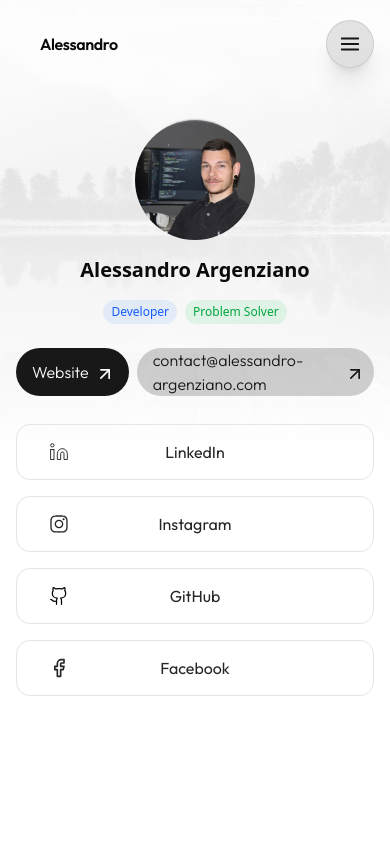
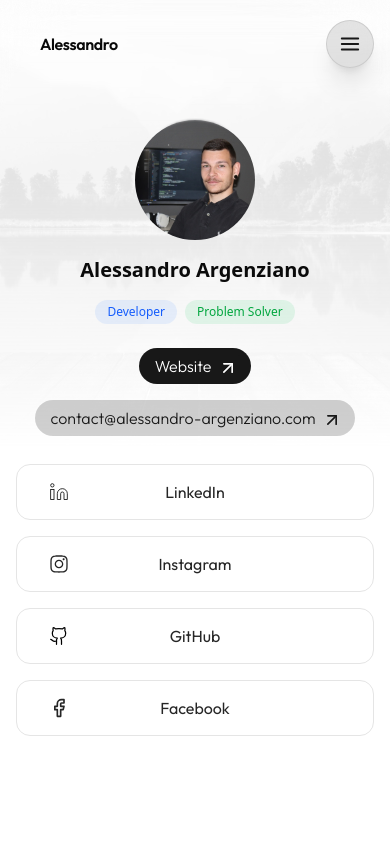
Before and after one commit to alessandro-arg/portfolio-2.0, a Next.js app: page /links in a window 390 px wide. Shown: the top 844 px of the page. Built offline with nearby package versions, Linux system fonts and the light colour scheme; what fumadocs-ui would draw is missing.

Commit message:
fix: fixed a small layout bug of the cta buttons inside the links route

```diff
--- a/app/links/page.tsx
+++ b/app/links/page.tsx
@@ -25,15 +25,15 @@ export default function Links() {
             />
             <h1 className="font-semibold text-xl">Alessandro Argenziano</h1>
             <div className="flex flex-wrap gap-x-2 gap-y-1 text-xs md:text-sm">
-              <span className="rounded-full px-2 py-1 bg-blue-500/10 text-blue-600 dark:text-blue-500">
+              <span className="rounded-full px-3 py-1 bg-blue-500/10 text-blue-600 dark:text-blue-500">
                 Developer
               </span>
-              <span className="rounded-full px-2 py-1 bg-green-500/10 text-green-600 dark:text-green-500">
+              <span className="rounded-full px-3 py-1 bg-green-500/10 text-green-600 dark:text-green-500">
                 Problem Solver
               </span>
             </div>
           </div>
-          <div className="mx-auto mb-4 flex w-fit gap-x-2 md:text-sm">
+          <div className="mx-auto justify-center items-center sm:justify-normal mb-4 flex flex-col sm:flex-row w-fit gap-4 sm:gap-2 md:text-sm">
             <a
               href="https://alessandro-argenziano.com"
               className="group relative flex w-fit items-center justify-between rounded-full bg-black text-white opacity-90 hover:bg-black/80 dark:bg-neutral-200 dark:text-black dark:hover:bg-neutral-300"
@@ -82,6 +82,8 @@ export default function Links() {
             <a
               href="mailto:contact@alessandro-argenziano.com"
               className="group relative flex w-fit items-center justify-between rounded-full bg-black/20 text-black opacity-90 hover:bg-black/30 dark:bg-white/20 dark:text-white dark:hover:bg-white/30"
+              referrerPolicy="no-referrer"
+              target="_blank"
             >
               <span className="pl-4 font-light text-base">
                 contact@alessandro-argenziano.com
```
